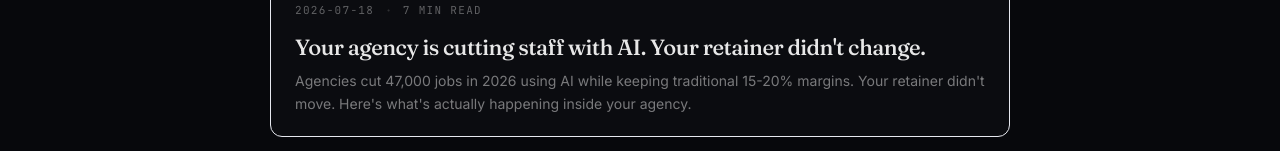
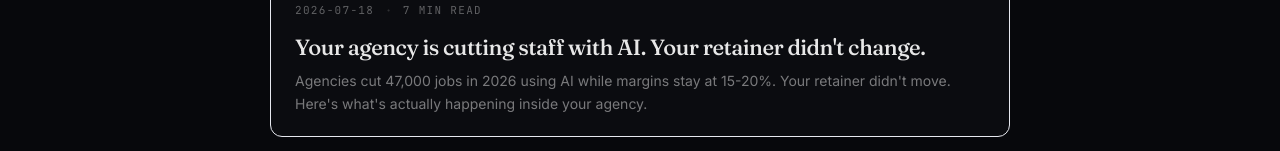
Before and after one commit to dustyboy-23/ventiscale-site, a Next.js app: page /blog in a window 1280 px wide. Shown: the part 726-877 px from the top of the page. Built offline with nearby package versions, Linux system fonts and the light colour scheme; no server answers.

Commit message:
Blog: fix meta description length (marketing-agency-ai-staff-retainer-2026)

```diff
--- a/app/(marketing)/blog/marketing-agency-ai-staff-retainer-2026/page.tsx
+++ b/app/(marketing)/blog/marketing-agency-ai-staff-retainer-2026/page.tsx
@@ -6,11 +6,11 @@ import { BlogAuthorBio } from "@/components/marketing/blog-author-bio";
 export const metadata = {
   title: "Your agency is cutting staff with AI. Your retainer didn't change. | Venti Scale",
   description:
-    "Agencies cut 47,000 jobs in 2026 using AI while keeping traditional 15-20% margins. Your retainer didn't move. Here's what's actually happening inside your agency.",
+    "Agencies cut 47,000 jobs in 2026 using AI while margins stay at 15-20%. Your retainer didn't move. Here's what's actually happening inside your agency.",
   openGraph: {
     title: "Your agency is cutting staff with AI. Your retainer didn't change.",
     description:
-      "Agencies cut 47,000 jobs in 2026 using AI while keeping traditional 15-20% margins. Your retainer didn't move. Here's what's actually happening inside your agency.",
+      "Agencies cut 47,000 jobs in 2026 using AI while margins stay at 15-20%. Your retainer didn't move. Here's what's actually happening inside your agency.",
     url: "https://www.ventiscale.com/blog/marketing-agency-ai-staff-retainer-2026",
     type: "article",
     images: [
@@ -26,7 +26,7 @@ export const metadata = {
     card: "summary_large_image" as const,
     title: "Your agency is cutting staff with AI. Your retainer didn't change.",
     description:
-      "Agencies cut 47,000 jobs in 2026 using AI while keeping traditional 15-20% margins. Your retainer didn't move. Here's what's actually happening inside your agency.",
+      "Agencies cut 47,000 jobs in 2026 using AI while margins stay at 15-20%. Your retainer didn't move. Here's what's actually happening inside your agency.",
     images: ["https://www.ventiscale.com/blog/agency-ai-staff-retainer.jpg"],
   },
 };
@@ -35,7 +35,7 @@ const SLUG = "marketing-agency-ai-staff-retainer-2026";
 const TITLE =
   "Your agency is cutting staff with AI. Your retainer didn't change.";
 const DESCRIPTION =
-  "Agencies cut 47,000 jobs in 2026 using AI while keeping traditional 15-20% margins. Your retainer didn't move. Here's what's actually happening inside your agency.";
+  "Agencies cut 47,000 jobs in 2026 using AI while margins stay at 15-20%. Your retainer didn't move. Here's what's actually happening inside your agency.";
 const DATE = "2026-07-18";
 const IMAGE = "/blog/agency-ai-staff-retainer.jpg";
 const IMAGE_URL = `https://www.ventiscale.com${IMAGE}`;
--- a/lib/blog.ts
+++ b/lib/blog.ts
@@ -15,7 +15,7 @@ export const posts: BlogPost[] = [
     title:
       "Your agency is cutting staff with AI. Your retainer didn't change.",
     description:
-      "Agencies cut 47,000 jobs in 2026 using AI while keeping traditional 15-20% margins. Your retainer didn't move. Here's what's actually happening inside your agency.",
+      "Agencies cut 47,000 jobs in 2026 using AI while margins stay at 15-20%. Your retainer didn't move. Here's what's actually happening inside your agency.",
     date: "2026-07-18",
     author: "Dustin Gilmour",
     readTime: "7 min",
```
